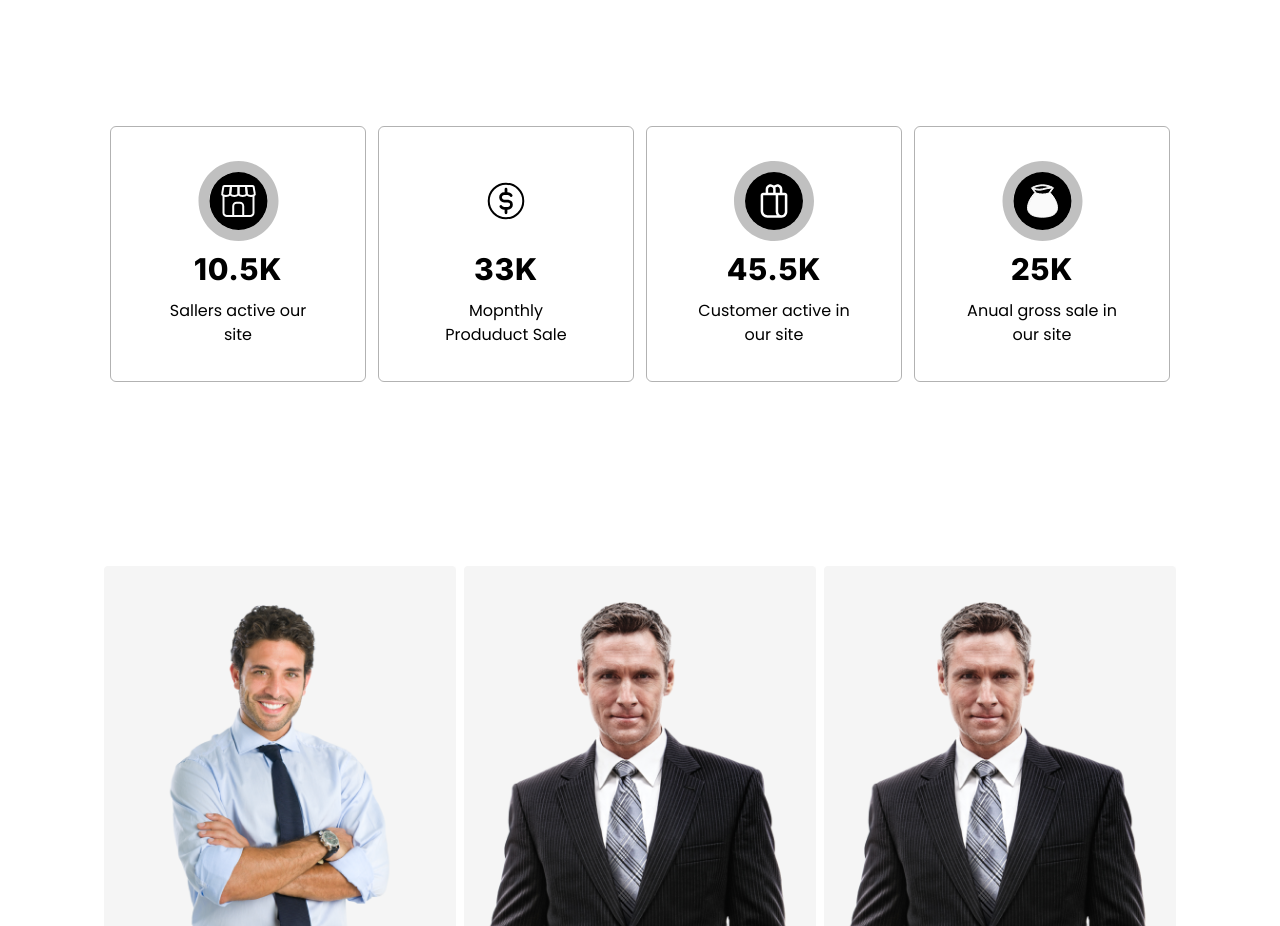
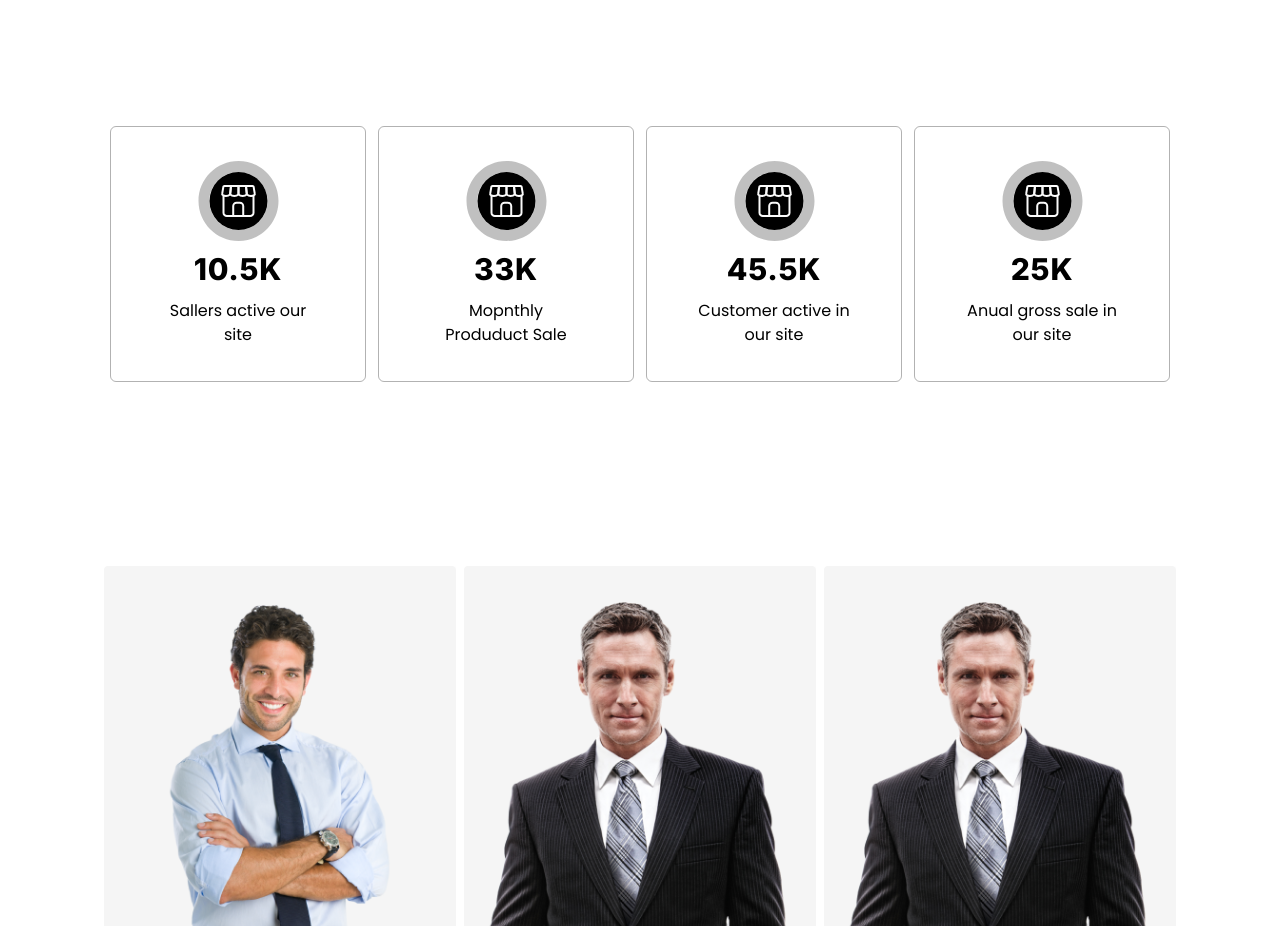
Before and after one commit to zeyad-k/my-Exclusive-E-commerece, a React (Vite) app: page /about in a window 1280 px wide. Shown: the part 993-1919 px from the top of the page. Built offline with nearby package versions, Linux system fonts and the light colour scheme.

Commit message:
refactor: Add ProfitSection component to AboutPage
Add the ProfitSection component to the AboutPage to display information about annual gross sales on the site. This improves the user experience by providing relevant financial information.

```diff
--- /dev/null
+++ b/src/components/about/ProfitIconComponent.jsx
@@ -0,0 +1,31 @@
+import { useState } from "react";
+
+const ProfitIconComponent = (props) => {
+  const { serviceNumber, serviceStatement, serviceIcon, serviceIconHover } =
+    props;
+  const [isHovered, setIsHovered] = useState(false);
+
+  return (
+    <div
+      className="about-metric-overview-component flex h-64 w-64 flex-col items-center justify-center gap-2 rounded-md border border-black  border-opacity-30 px-12 py-8 hover:border-none hover:bg-main-active-color hover:text-white hover:shadow-lg"
+      onMouseEnter={() => setIsHovered(true)}
+      onMouseLeave={() => setIsHovered(false)}
+    >
+      <img src={isHovered ? serviceIconHover : serviceIcon} alt="CellPhone" />
+      <h3 className="font-inter text-3xl font-extrabold leading-snug tracking-wide">
+        {serviceNumber}K
+      </h3>
+      <p className="text-center font-poppins text-base font-normal leading-6">
+        {serviceStatement}
+      </p>
+    </div>
+  );
+};
+
+{
+  /* <div className="sellers-active flex h-64 w-64 flex-col items-center justify-center gap-2 rounded-md border border-black  border-opacity-30 px-12 py-8 hover:border-none hover:bg-main-active-color hover:text-white hover:shadow-lg">
+  <span></span>
+</div>; */
+}
+
+export default ProfitIconComponent;
--- /dev/null
+++ b/src/components/about/ProfitSection.jsx
@@ -0,0 +1,45 @@
+import ProfitIconComponent from "./ProfitIconComponent";
+
+const ProfitSection = () => {
+  const profit = [
+    {
+      serviceNumber: 10.5,
+      serviceStatement: "Sallers active our site",
+      serviceIcon: "/profitsIcons/Services.svg",
+      serviceIconHover: "/profitsIcons/Services-Hover.svg",
+    },
+    {
+      serviceNumber: 33,
+      serviceStatement: "Mopnthly Produduct Sale",
+      serviceIcon: "/profitsIcons/Services.svg",
+      serviceIconHover: "/profitsIcons/Services-Hover.svg",
+    },
+    {
+      serviceNumber: 45.5,
+      serviceStatement: "Customer active in our site",
+      serviceIcon: "/profitsIcons/Services.svg",
+      serviceIconHover: "/profitsIcons/Services-Hover.svg",
+    },
+    {
+      serviceNumber: 25,
+      serviceStatement: "Anual gross sale in our site",
+      serviceIcon: "/profitsIcons/Services.svg",
+      serviceIconHover: "/profitsIcons/Services-Hover.svg",
+    },
+  ];
+  return (
+    <section className="profits flex flex-wrap items-center justify-center gap-3 lg:flex-nowrap">
+      {profit.map((service, index) => (
+        <ProfitIconComponent
+          key={index}
+          serviceNumber={service.serviceNumber}
+          serviceStatement={service.serviceStatement}
+          serviceIcon={service.serviceIcon}
+          serviceIconHover={service.serviceIconHover}
+        />
+      ))}
+    </section>
+  );
+};
+
+export default ProfitSection;
--- a/src/pages/AboutPage.jsx
+++ b/src/pages/AboutPage.jsx
@@ -1,6 +1,7 @@
 import CarouselWithContent from "../components/about/Carosusel";
 import CustomerService from "../components/about/CustomerService";
 import OurStory from "../components/about/OurStory";
+import ProfitSection from "../components/about/ProfitSection";
 import { BlockLevelBreadcrumbs } from "../components/ui/BlockLevelBreadcrumbs";
 
 const AboutPage = () => {
@@ -10,7 +11,8 @@ const AboutPage = () => {
 
       <OurStory />
 
-      <section className="profits flex      flex-wrap items-center justify-center gap-3 lg:flex-nowrap">
+      <ProfitSection />
+      {/* <section className="profits flex      flex-wrap items-center justify-center gap-3 lg:flex-nowrap">
         <div className="sellers-active flex h-64 w-64 flex-col items-center justify-center gap-2 rounded-md border border-black  border-opacity-30 px-12 py-8 hover:border-none hover:bg-main-active-color hover:text-white hover:shadow-lg">
           <span>
             <svg
@@ -226,7 +228,7 @@ const AboutPage = () => {
             Anual gross sale in our site
           </p>
         </div>
-      </section>
+      </section> */}
       <CarouselWithContent />
       <CustomerService />
     </div>
```
Also changed, not shown: public/profitsIcons/Services-Hover.svg (added), public/profitsIcons/Services.svg (added).
